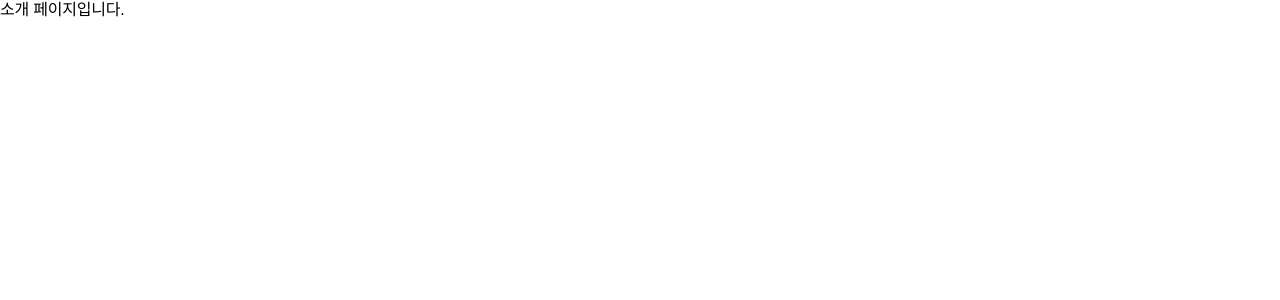
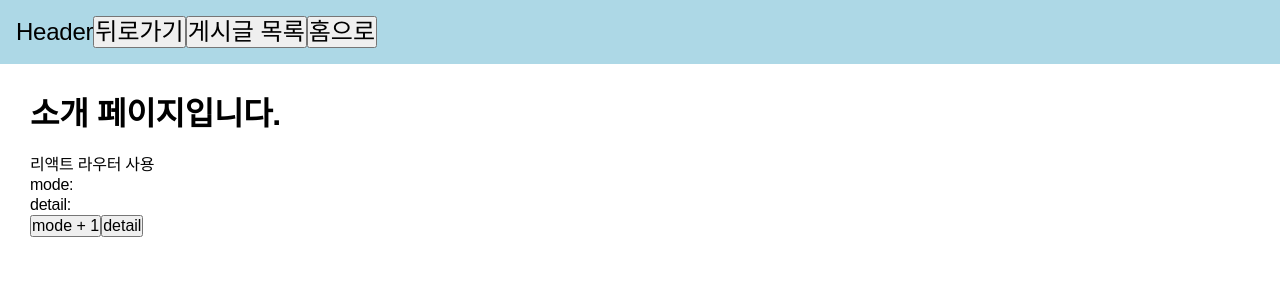
Before and after one commit to minji4252/react-basic, a React (Create React App) app: page /about in a window 1280 px wide. Shown: the top 300 px of the page. Built offline with nearby package versions, Linux system fonts and the light colour scheme.

Commit message:
docs: 리액트 라우터

```diff
--- a/src/App.js
+++ b/src/App.js
@@ -1,14 +1,28 @@
-import { Route, Routes } from "react-router-dom";
+import { Navigate, Route, Routes } from "react-router-dom";
 import Home from "./pages/Home";
 import About from "./pages/About";
 import Profile from "./pages/Profile";
+import Articles from "./pages/Articles";
+import Article from "./pages/Article";
+import Layout from "./components/Layout";
+import NotFound from "./pages/NotFound";
 
 function App() {
   return (
     <Routes>
-      <Route path="/" element={<Home />} />
-      <Route path="/about" element={<About />} />
-      <Route path="/profiles/:username" element={<Profile />} />
+      <Route element={<Layout />}>
+        {/* <Route path="/" element={<Home />} /> */}
+        <Route index element={<Home />} />
+        <Route path="/about" element={<About />} />
+        <Route path="/profiles/:username" element={<Profile />} />
+      </Route>
+
+      <Route path="/articles" element={<Articles />}>
+        <Route index element={<Navigate replace to={"1"} />} />
+        <Route path=":id" element={<Article />} />
+      </Route>
+
+      <Route path="*" element={<NotFound />} />
     </Routes>
   );
 }
--- /dev/null
+++ b/src/components/Layout.js
@@ -0,0 +1,44 @@
+import React from "react";
+import { Outlet, useNavigate } from "react-router-dom";
+
+const Layout = () => {
+  const navigate = useNavigate();
+
+  const goBack = () => {
+    // 이전 페이지로 이동
+    navigate(-1);
+  };
+
+  const goArticles = () => {
+    //articles 경로로 이동
+    // replace 옵션을 사용하면 페이지를 이동할 때 현재 페이지를 기록에 남기지 않음
+    navigate("/articles", { replace: true });
+  };
+
+  const goHome = () => {
+    // 첫 페이지로 가기
+    navigate("/");
+  };
+
+  return (
+    <div>
+      <header
+        style={{
+          backgroundColor: "lightblue",
+          padding: "1rem",
+          fontSize: "24px",
+        }}
+      >
+        Header
+        <button onClick={goBack}>뒤로가기</button>
+        <button onClick={goArticles}>게시글 목록</button>
+        <button onClick={goHome}>홈으로</button>
+      </header>
+      <main>
+        <Outlet />
+      </main>
+    </div>
+  );
+};
+
+export default Layout;
--- a/src/pages/About.js
+++ b/src/pages/About.js
@@ -1,7 +1,37 @@
 import React from "react";
+import { useSearchParams } from "react-router-dom";
 
 const About = () => {
-  return <div>소개 페이지입니다.</div>;
+  // useSearchParams는 배열 타입의 값을 반환
+  // const [쿼리파라미터를 조회/수정 하는 메서드들이 담긴 객체반환,
+  // 쿼리파라미터를 객체 형태로 업데이트할 수 있는 함수를 반환] = useSearchParams();
+  const [searchParams, setSearchParams] = useSearchParams();
+  // get()메서드를 통해 특정 쿼리파라미터를 조회할 수 있다.
+  // set()메서드를 통해 특정 쿼리파라미터를 업데이트할 수 있다.
+  const detail = searchParams.get("detail");
+  const mode = searchParams.get("mode");
+
+  // 쿼리파라미터를 조회할 때 값은 무조건 문자열 타입
+  // 필요에 따라 "", 숫자는 parseInt()
+  const onToggleDetail = () => {
+    setSearchParams({ mode: 1, detail: detail === "true" ? false : true });
+  };
+
+  const onIncreaseMode = () => {
+    const nextMode = mode === null ? 1 : parseInt(mode) + 1;
+    setSearchParams({ mode: nextMode, detail });
+  };
+
+  return (
+    <div style={{ margin: "30px" }}>
+      <h1>소개 페이지입니다.</h1>
+      <p>리액트 라우터 사용</p>
+      <p>mode: {mode}</p>
+      <p>detail: {detail}</p>
+      <button onClick={onIncreaseMode}>mode + 1</button>
+      <button onClick={onToggleDetail}>detail</button>
+    </div>
+  );
 };
 
 export default About;
--- /dev/null
+++ b/src/pages/Article.js
@@ -0,0 +1,13 @@
+import { useParams } from "react-router-dom";
+
+const Article = () => {
+  const { id } = useParams();
+
+  return (
+    <div>
+      <h2>게시글 {id}의 글 내용입니다.</h2>
+    </div>
+  );
+};
+
+export default Article;
--- /dev/null
+++ b/src/pages/ArticleItem.js
@@ -0,0 +1,22 @@
+import React from "react";
+import { NavLink } from "react-router-dom";
+
+const ArticleItem = ({ id, text }) => {
+  const activeStyle = {
+    color: "green",
+    fontSize: 21,
+  };
+
+  return (
+    <li>
+      <NavLink
+        to={`/articles/${id}`}
+        style={({ isActive }) => (isActive ? activeStyle : undefined)}
+      >
+        {text}
+      </NavLink>
+    </li>
+  );
+};
+
+export default ArticleItem;
--- /dev/null
+++ b/src/pages/Articles.js
@@ -0,0 +1,30 @@
+import { Outlet } from "react-router-dom";
+import Layout from "../components/Layout";
+import ArticleItem from "./ArticleItem";
+
+const items = [
+  { id: 1, text: "게시글 1" },
+  { id: 2, text: "게시글 2" },
+  { id: 3, text: "게시글 3" },
+  { id: 4, text: "게시글 4" },
+  { id: 5, text: "게시글 5" },
+];
+
+const Articles = () => {
+  return (
+    <div>
+      <Layout>
+        <div>
+          <Outlet />
+        </div>
+      </Layout>
+      <ul>
+        {items.map(item => (
+          <ArticleItem key={item.id} id={item.id} text={item.text} />
+        ))}
+      </ul>
+    </div>
+  );
+};
+
+export default Articles;
--- a/src/pages/Home.js
+++ b/src/pages/Home.js
@@ -6,6 +6,7 @@ const Home = () => {
     <div style={{ margin: "20px" }}>
       <h1>홈</h1>
       <p>가장 먼저 보여지는 페이지입니다.</p>
+      <br />
       <ul>
         <li>
           <Link to="/about">소개 페이지</Link>
@@ -16,6 +17,9 @@ const Home = () => {
         <li>
           <Link to="/profiles/thor">Thor의 프로필</Link>
         </li>
+        <li>
+          <Link to="/articles">게시글 목록</Link>
+        </li>
       </ul>
 
       {/* <Link to="/profiles/void">존재하지 않는 프로필</Link> */}
--- /dev/null
+++ b/src/pages/NotFound.js
@@ -0,0 +1,19 @@
+const NotFound = () => {
+  return (
+    <div
+      style={{
+        display: "flex",
+        alignItems: "center",
+        justifyContent: "center",
+        fontSize: 64,
+        position: "absolute",
+        width: "100%",
+        height: "100%",
+      }}
+    >
+      404 error : 잘못된 경로로 접근하셨습니다.
+    </div>
+  );
+};
+
+export default NotFound;
```
Also changed, not shown: 1 other file (tests, documents, lock files or other folders).
